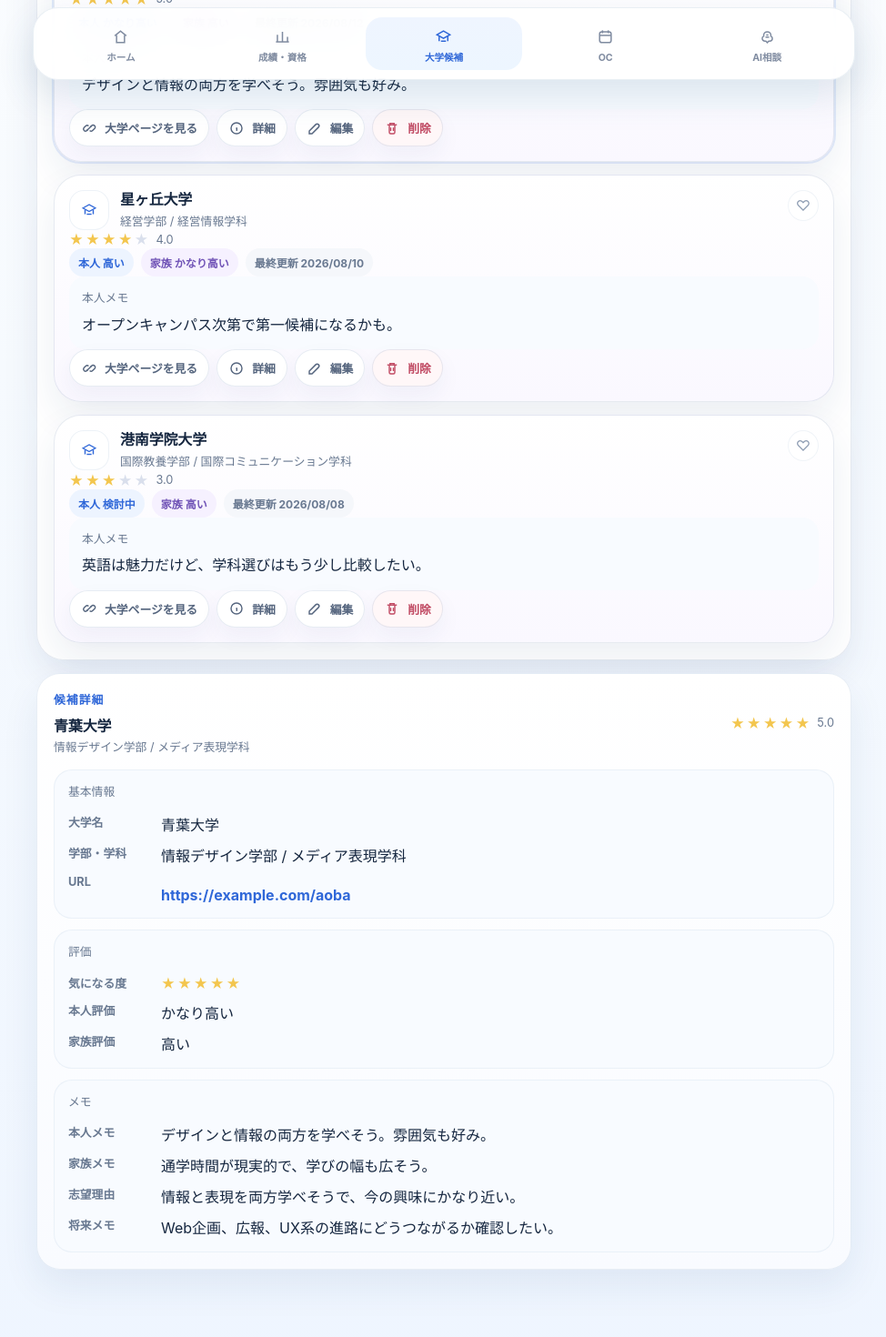
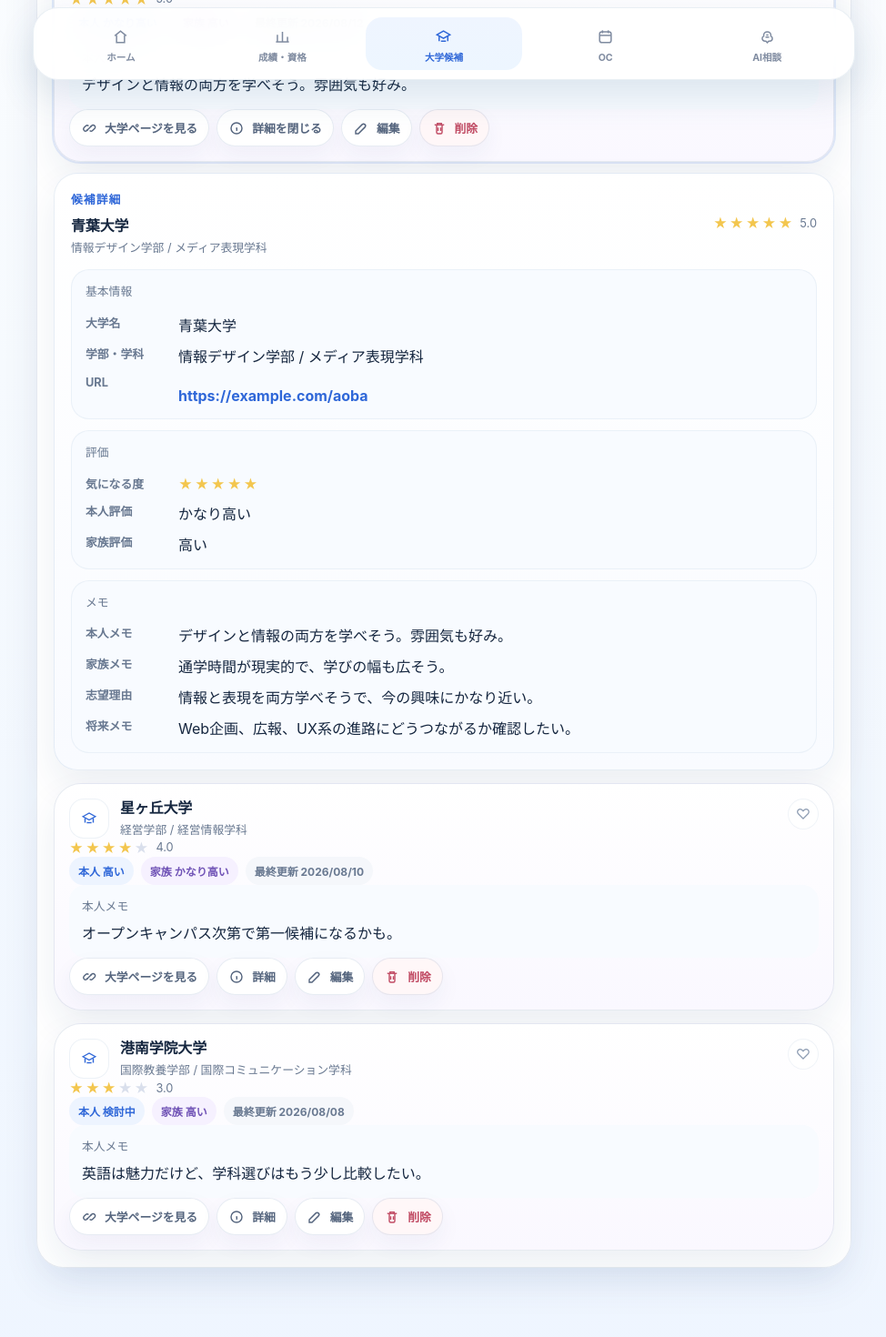
Before and after one commit to Alexf0820/shinromii, a Next.js app: page /universities in a window 1280 px wide. Shown: the part 700-2170 px from the top of the page at 91% size, without its empty margins (152-1126 px from the left). Built offline with nearby package versions, Linux system fonts and the light colour scheme.

Commit message:
Improve university detail placement

```diff
--- a/app/HomeClient.tsx
+++ b/app/HomeClient.tsx
@@ -202,7 +202,7 @@ export function HomeClient() {
     <div className="page-stack home-page">
       <section className="home-hero">
         <div className="home-hero-copy">
-          <p className="eyebrow">SHINROMII Ver.0.5</p>
+          <p className="eyebrow">SHINROMII Ver.0.51</p>
           <h1>わたしの進路ノート</h1>
           <p className="hero-copy">
             未来の自分に向けて、今のわたしができることを整える。
--- a/app/globals.css
+++ b/app/globals.css
@@ -1083,6 +1083,10 @@ a {
   margin-top: -2px;
 }
 
+.inline-detail-card {
+  margin-top: -2px;
+}
+
 .record-list {
   display: grid;
   gap: 12px;
--- a/app/layout.tsx
+++ b/app/layout.tsx
@@ -4,7 +4,7 @@ import "./globals.css";
 import { AppShell } from "@/components/AppShell";
 
 export const metadata: Metadata = {
-  title: "SHINROMII Ver.0.1",
+  title: "SHINROMII Ver.0.51",
   description: "高校生と家族のための進路情報UIベース",
 };
 
--- a/app/universities/UniversityCandidatesClient.tsx
+++ b/app/universities/UniversityCandidatesClient.tsx
@@ -220,6 +220,100 @@ export function UniversityCandidatesClient() {
     saveUniversitySortOrder(nextSortOrder);
   }
 
+  function renderCandidateDetail(candidate: UniversityCandidate) {
+    return (
+      <section className="detail-card inline-detail-card">
+        <div className="detail-section-header">
+          <div>
+            <p className="eyebrow">候補詳細</p>
+            <p className="item-title">{candidate.university}</p>
+            <p className="item-subtitle">
+              {candidate.faculty}
+              {candidate.department ? ` / ${candidate.department}` : ""}
+            </p>
+          </div>
+          <div className="score-display">
+            {renderStars(candidate.interest)}
+            <span className="item-subtitle">{candidate.interest.toFixed(1)}</span>
+          </div>
+        </div>
+
+        <div className="detail-section-list top-gap">
+          <section className="detail-section">
+            <p className="feedback-label">基本情報</p>
+            <div className="detail-entry top-gap">
+              <span className="detail-entry-label">大学名</span>
+              <span className="detail-entry-value">{candidate.university}</span>
+            </div>
+            <div className="detail-entry">
+              <span className="detail-entry-label">学部・学科</span>
+              <span className="detail-entry-value">
+                {candidate.faculty}
+                {candidate.department ? ` / ${candidate.department}` : ""}
+              </span>
+            </div>
+            <div className="detail-entry">
+              <span className="detail-entry-label">URL</span>
+              <span className="detail-entry-value">
+                {candidate.url ? (
+                  <a className="text-link inline-link" href={candidate.url}>
+                    {candidate.url}
+                  </a>
+                ) : (
+                  "未入力"
+                )}
+              </span>
+            </div>
+          </section>
+
+          <section className="detail-section">
+            <p className="feedback-label">評価</p>
+            <div className="detail-entry top-gap">
+              <span className="detail-entry-label">気になる度</span>
+              <span className="detail-entry-value">{renderStars(candidate.interest)}</span>
+            </div>
+            <div className="detail-entry">
+              <span className="detail-entry-label">本人評価</span>
+              <span className="detail-entry-value">{candidate.studentScore}</span>
+            </div>
+            <div className="detail-entry">
+              <span className="detail-entry-label">家族評価</span>
+              <span className="detail-entry-value">{candidate.familyScore}</span>
+            </div>
+          </section>
+
+          <section className="detail-section">
+            <p className="feedback-label">メモ</p>
+            <div className="detail-entry top-gap">
+              <span className="detail-entry-label">本人メモ</span>
+              <span className="detail-entry-value preserve-lines">
+                {candidate.studentView || "まだ入力されていません"}
+              </span>
+            </div>
+            <div className="detail-entry">
+              <span className="detail-entry-label">家族メモ</span>
+              <span className="detail-entry-value preserve-lines">
+                {candidate.familyView || "まだ入力されていません"}
+              </span>
+            </div>
+            <div className="detail-entry">
+              <span className="detail-entry-label">志望理由</span>
+              <span className="detail-entry-value preserve-lines">
+                {candidate.reason || "まだ入力されていません"}
+              </span>
+            </div>
+            <div className="detail-entry">
+              <span className="detail-entry-label">将来メモ</span>
+              <span className="detail-entry-value preserve-lines">
+                {candidate.futureNote || "まだ入力されていません"}
+              </span>
+            </div>
+          </section>
+        </div>
+      </section>
+    );
+  }
+
   return (
     <div className="page-stack">
       <section className="page-hero tone-university">
@@ -423,8 +517,8 @@ export function UniversityCandidatesClient() {
 
         <div className="list-stack">
           {sortedCandidates.map((item) => (
+            <div key={item.id} className="detail-stack">
               <article
-              key={item.id}
                 className={`candidate-card tone-university ${selectedId === item.id ? "selected-card" : ""}`}
               >
                 <div className="candidate-topline">
@@ -471,10 +565,10 @@ export function UniversityCandidatesClient() {
                   <button
                     type="button"
                     className="card-action subtle"
-                  onClick={() => setSelectedId(item.id)}
+                    onClick={() => setSelectedId((current) => (current === item.id ? null : item.id))}
                   >
                     <UiIcon name="detail" className="action-icon" />
-                  詳細
+                    {selectedId === item.id ? "詳細を閉じる" : "詳細"}
                   </button>
                   <button type="button" className="card-action subtle" onClick={() => openEdit(item)}>
                     <UiIcon name="edit" className="action-icon" />
@@ -486,101 +580,12 @@ export function UniversityCandidatesClient() {
                   </button>
                 </div>
               </article>
+
+              {selectedId === item.id ? renderCandidateDetail(item) : null}
+            </div>
           ))}
         </div>
       </section>
-
-      {selectedCandidate && (
-        <section className="detail-card">
-          <div className="detail-section-header">
-            <div>
-              <p className="eyebrow">候補詳細</p>
-              <p className="item-title">{selectedCandidate.university}</p>
-              <p className="item-subtitle">
-                {selectedCandidate.faculty}
-                {selectedCandidate.department ? ` / ${selectedCandidate.department}` : ""}
-              </p>
-            </div>
-            <div className="score-display">
-              {renderStars(selectedCandidate.interest)}
-              <span className="item-subtitle">{selectedCandidate.interest.toFixed(1)}</span>
-            </div>
-          </div>
-
-          <div className="detail-section-list top-gap">
-            <section className="detail-section">
-              <p className="feedback-label">基本情報</p>
-              <div className="detail-entry top-gap">
-                <span className="detail-entry-label">大学名</span>
-                <span className="detail-entry-value">{selectedCandidate.university}</span>
-              </div>
-              <div className="detail-entry">
-                <span className="detail-entry-label">学部・学科</span>
-                <span className="detail-entry-value">
-                  {selectedCandidate.faculty}
-                  {selectedCandidate.department ? ` / ${selectedCandidate.department}` : ""}
-                </span>
-              </div>
-              <div className="detail-entry">
-                <span className="detail-entry-label">URL</span>
-                <span className="detail-entry-value">
-                  {selectedCandidate.url ? (
-                    <a className="text-link inline-link" href={selectedCandidate.url}>
-                      {selectedCandidate.url}
-                    </a>
-                  ) : (
-                    "未入力"
-                  )}
-                </span>
-              </div>
-            </section>
-
-            <section className="detail-section">
-              <p className="feedback-label">評価</p>
-              <div className="detail-entry top-gap">
-                <span className="detail-entry-label">気になる度</span>
-                <span className="detail-entry-value">{renderStars(selectedCandidate.interest)}</span>
-              </div>
-              <div className="detail-entry">
-                <span className="detail-entry-label">本人評価</span>
-                <span className="detail-entry-value">{selectedCandidate.studentScore}</span>
-              </div>
-              <div className="detail-entry">
-                <span className="detail-entry-label">家族評価</span>
-                <span className="detail-entry-value">{selectedCandidate.familyScore}</span>
-              </div>
-            </section>
-
-            <section className="detail-section">
-              <p className="feedback-label">メモ</p>
-              <div className="detail-entry top-gap">
-                <span className="detail-entry-label">本人メモ</span>
-                <span className="detail-entry-value preserve-lines">
-                  {selectedCandidate.studentView || "まだ入力されていません"}
-                </span>
-              </div>
-              <div className="detail-entry">
-                <span className="detail-entry-label">家族メモ</span>
-                <span className="detail-entry-value preserve-lines">
-                  {selectedCandidate.familyView || "まだ入力されていません"}
-                </span>
-              </div>
-              <div className="detail-entry">
-                <span className="detail-entry-label">志望理由</span>
-                <span className="detail-entry-value preserve-lines">
-                  {selectedCandidate.reason || "まだ入力されていません"}
-                </span>
-              </div>
-              <div className="detail-entry">
-                <span className="detail-entry-label">将来メモ</span>
-                <span className="detail-entry-value preserve-lines">
-                  {selectedCandidate.futureNote || "まだ入力されていません"}
-                </span>
-              </div>
-            </section>
-          </div>
-        </section>
-      )}
     </div>
   );
 }
--- a/components/AppShell.tsx
+++ b/components/AppShell.tsx
@@ -40,7 +40,7 @@ export function AppShell({ children }: AppShellProps) {
           </div>
           <div className="household-badge">
             <UiIcon name="spark" className="household-icon" />
-            <span>Ver.0.5</span>
+            <span>Ver.0.51</span>
           </div>
         </header>
         <div className="content-area">{children}</div>
```
Lines whose indentation alone changed are shown as unchanged.
